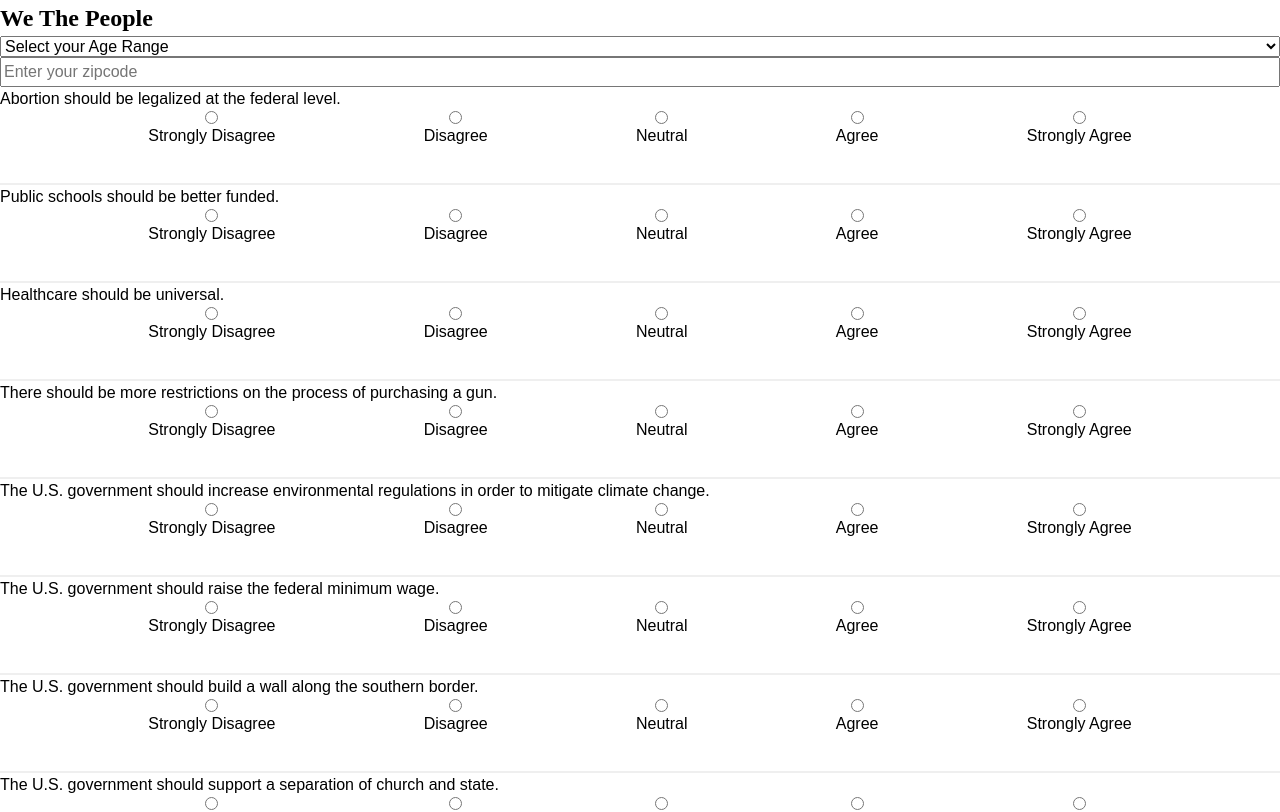
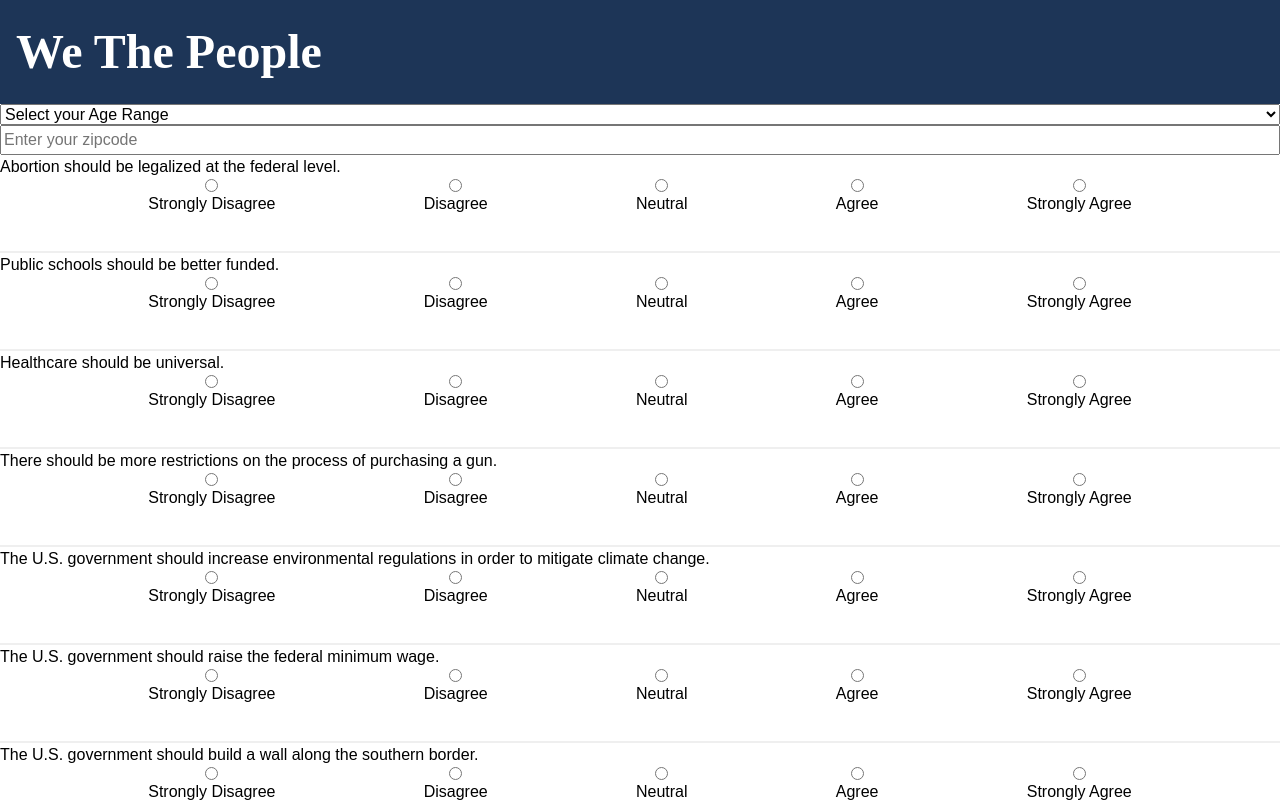
Before and after one commit to Mod-4-Capstone/we-the-people-fe, a React (Create React App) app: page / in a window 1280 px wide. Shown: the top 812 px of the page. Built offline with nearby package versions, Linux system fonts and the light colour scheme; a web font is replaced by a local one.

Commit message:
Add styling for header

```diff
--- a/src/components/Header/Header.css
+++ b/src/components/Header/Header.css
@@ -1,3 +1,15 @@
+.header {
+  display: flex;
+  height: 15%;
+  width: 100%;
+  background-color: #1D3557;
+  font-size: 2rem;
+  padding: .5em;
+  color: white;
+
+}
+
+
 h1 {
   font-family: 'IM Fell Great Primer', serif;
 }
```
